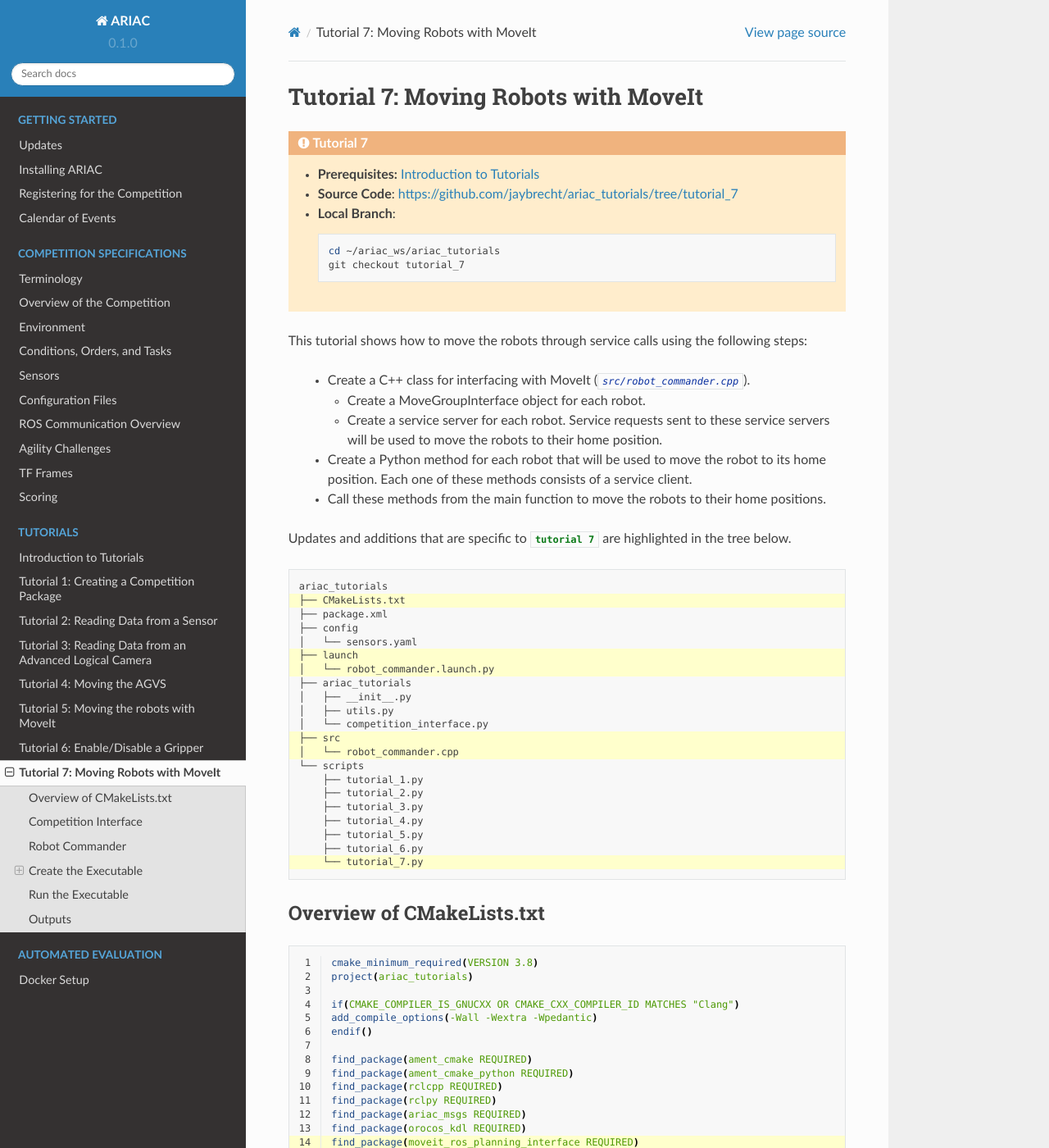
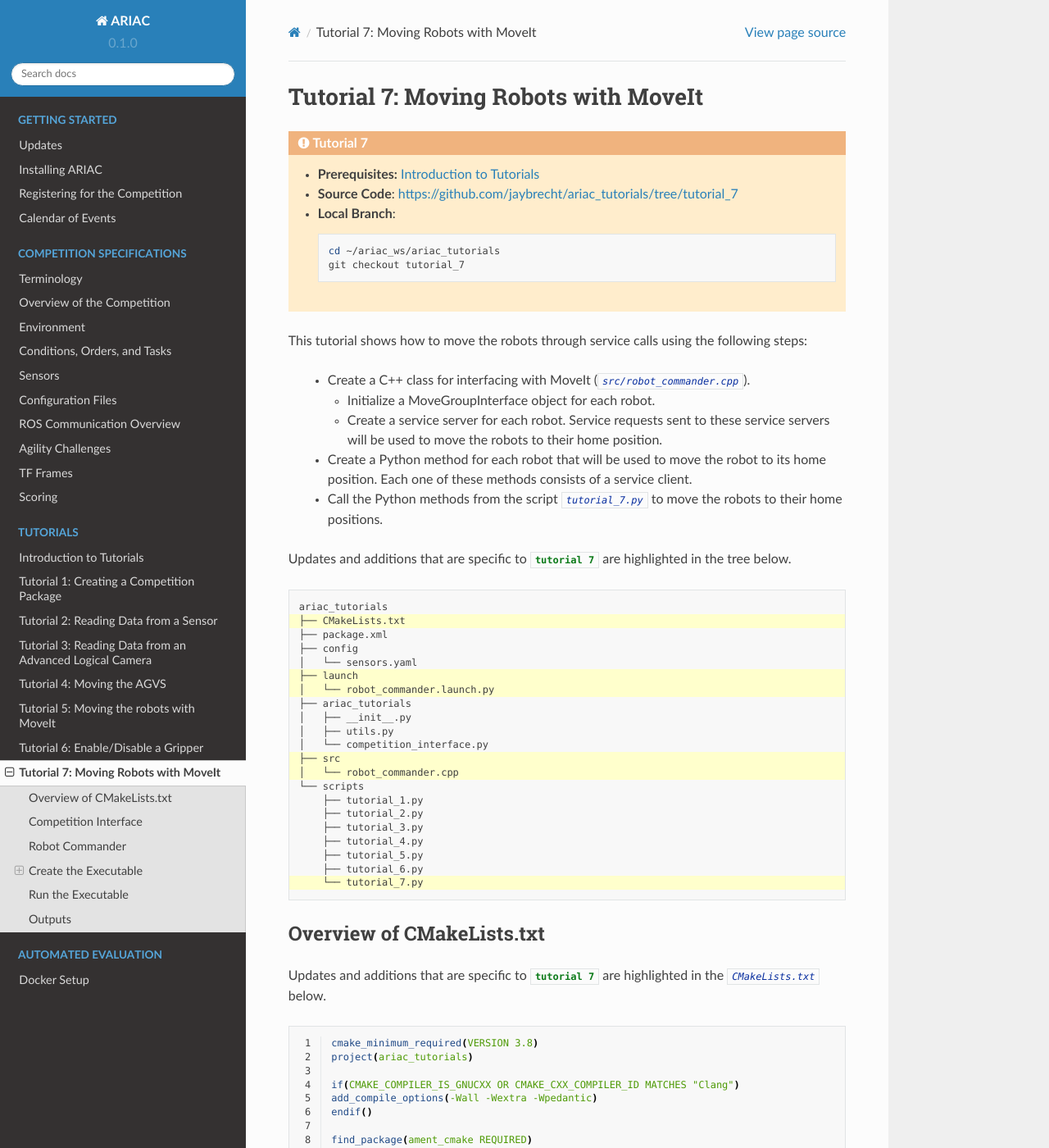
Before and after one commit to usnistgov/ARIAC, a Sphinx documentation site: the page built from docs/tutorials/tutorial_7.rst, in a window 1280 px wide and 1400 px high. Shown: the whole window at 82% size. Built offline with Sphinx 7.4.7 and the Read the Docs theme 2.0.0, drawn with Linux system fonts in a browser that asks for light colours.

Commit message:
tutorial7

```diff
--- a/docs/tutorials/tutorial_7.rst
+++ b/docs/tutorials/tutorial_7.rst
@@ -38,10 +38,10 @@ This tutorial shows how to move the robots through service calls using the follo
 
   - Create a C++ class for interfacing with MoveIt (:inline-file:`src/robot_commander.cpp`).
 
-    - Create a MoveGroupInterface object for each robot.
+    - Initialize a MoveGroupInterface object for each robot.
     - Create a service server for each robot. Service requests sent to these service servers will be used to move the robots to their home position.
   - Create a Python method for each robot that will be used to move the robot to its home position. Each one of these methods consists of a service client.
-  - Call these methods from the main function to move the robots to their home positions.
+  - Call the Python methods from the script :inline-file:`tutorial_7.py` to move the robots to their home positions.
 
 
 Updates and additions that are specific to :inline-tutorial:`tutorial 7`  are highlighted in the tree below.
@@ -75,6 +75,9 @@ Updates and additions that are specific to :inline-tutorial:`tutorial 7`  are hi
 
 Overview of  CMakeLists.txt
 --------------------------------
+
+Updates and additions that are specific to :inline-tutorial:`tutorial 7`  are highlighted in the :inline-file:`CMakeLists.txt` below.
+
 
 .. code-block:: cmake
     :emphasize-lines: 14, 33, 40, 45-46, 48-51, 53-55
```
